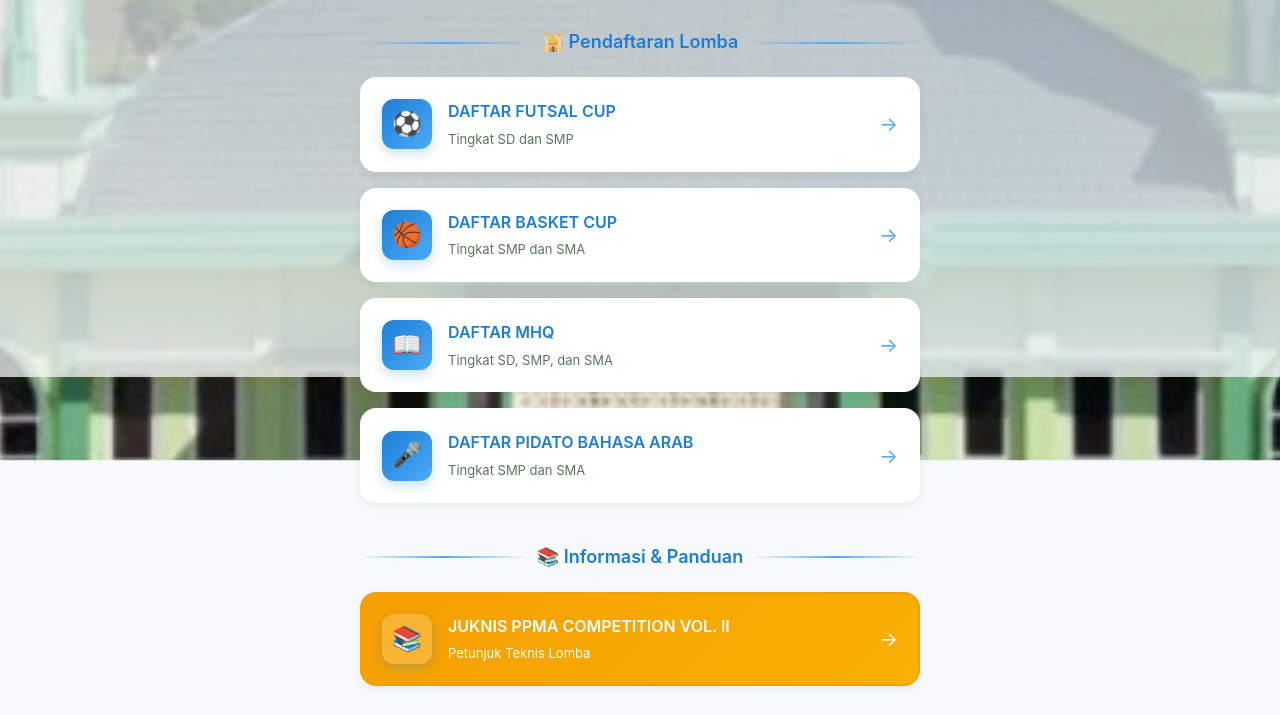
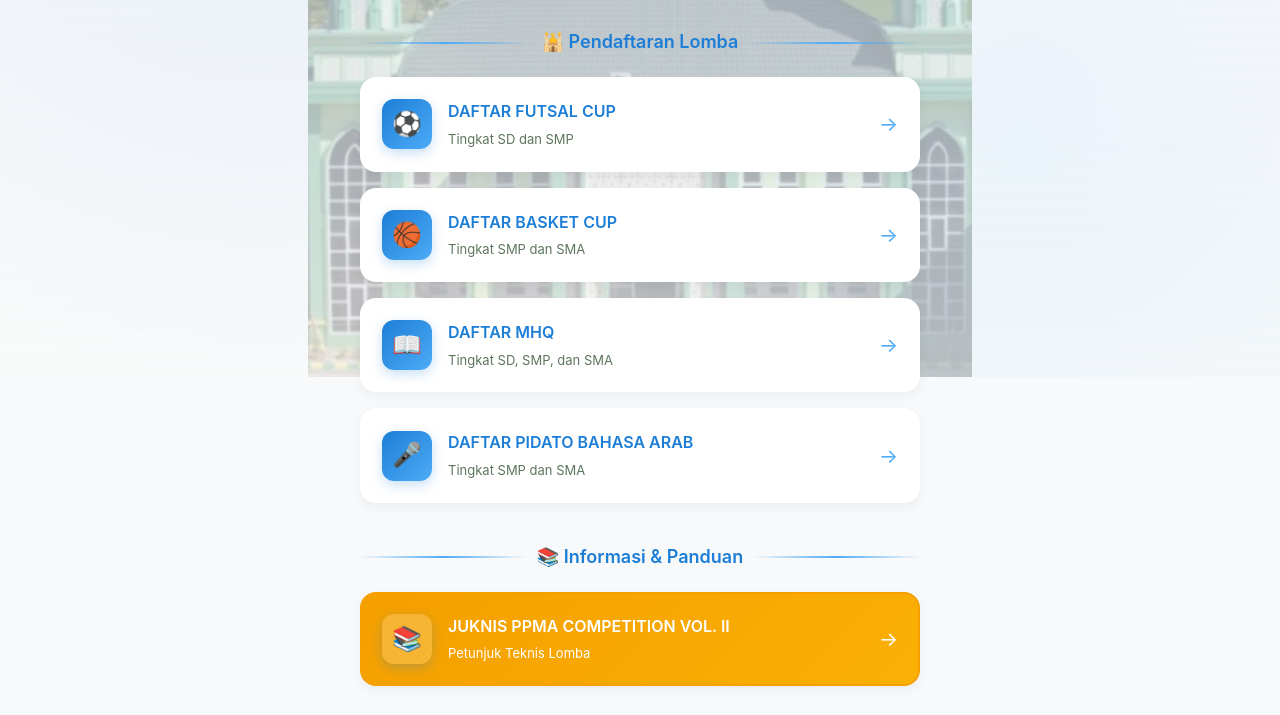
Before and after one commit to PPMAGowa/PPMA-Competition, a plain HTML site: page index.html in a window 1280 px wide. Shown: the part 423-1138 px from the top of the page. Drawn offline with Linux system fonts and the light colour scheme.

Commit message:
Refactor background pattern styles in index.html
Updated background pattern styles for proportional display.

```diff
--- a/index.html
+++ b/index.html
@@ -35,20 +35,19 @@
             overflow-x: hidden;
         }
 
-        /* Background Pattern with Parallax Effect */
+        /* Background Pattern - Proportional Display */
         body::before {
             content: '';
             position: fixed;
-            top: -10%;
-            left: -10%;
-            width: 120%;
-            height: 120%;
+            top: 0;
+            left: 0;
+            width: 100%;
+            height: 100%;
             background-image: url('masjid.jpg');
-            background-size: cover;
-            background-position: center;
+            background-size: contain;
+            background-position: center top;
             background-repeat: no-repeat;
             z-index: -2;
-            animation: subtleZoom 20s ease-in-out infinite alternate;
         }
 
         /* Gradient Overlay with Islamic Theme */
```
